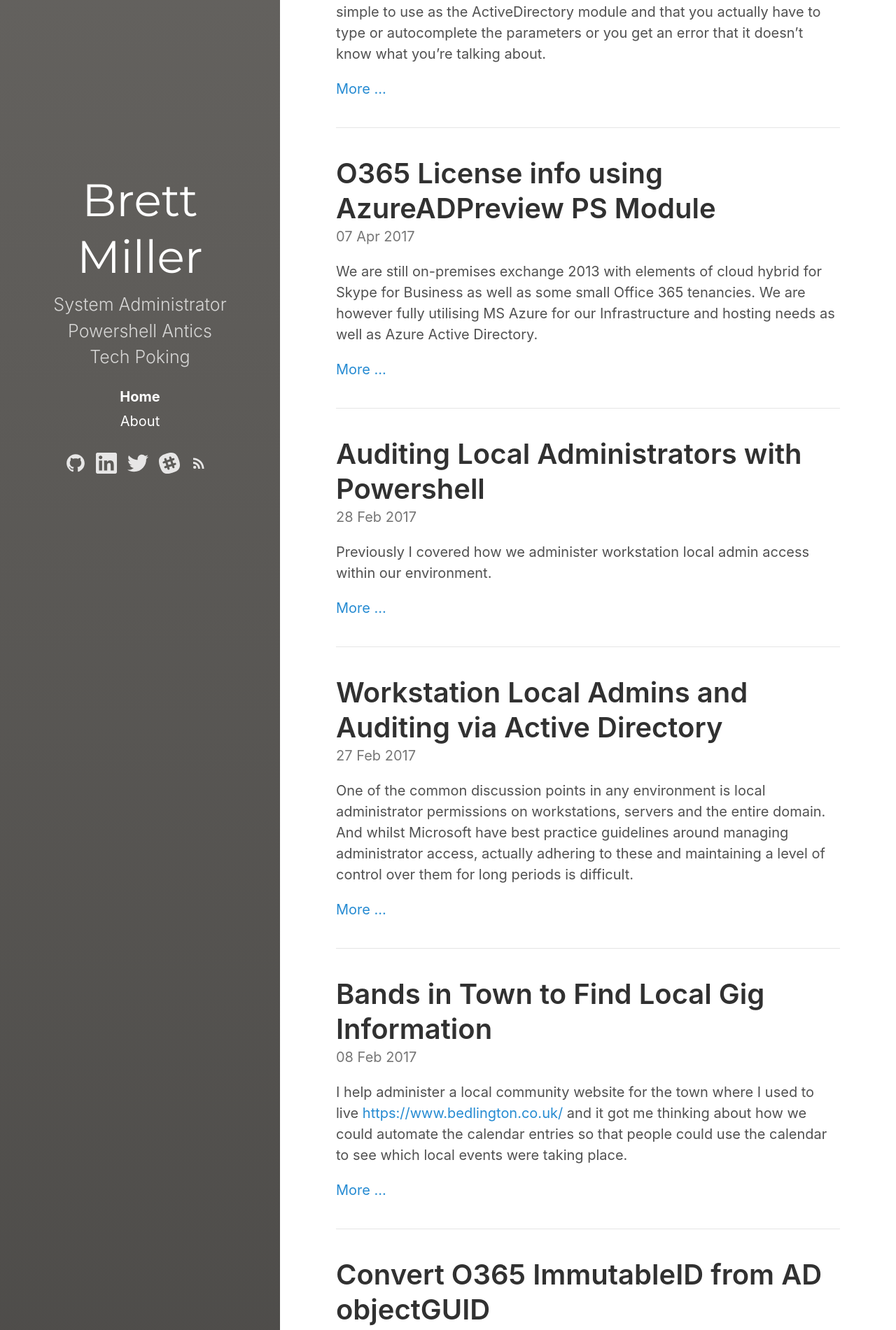
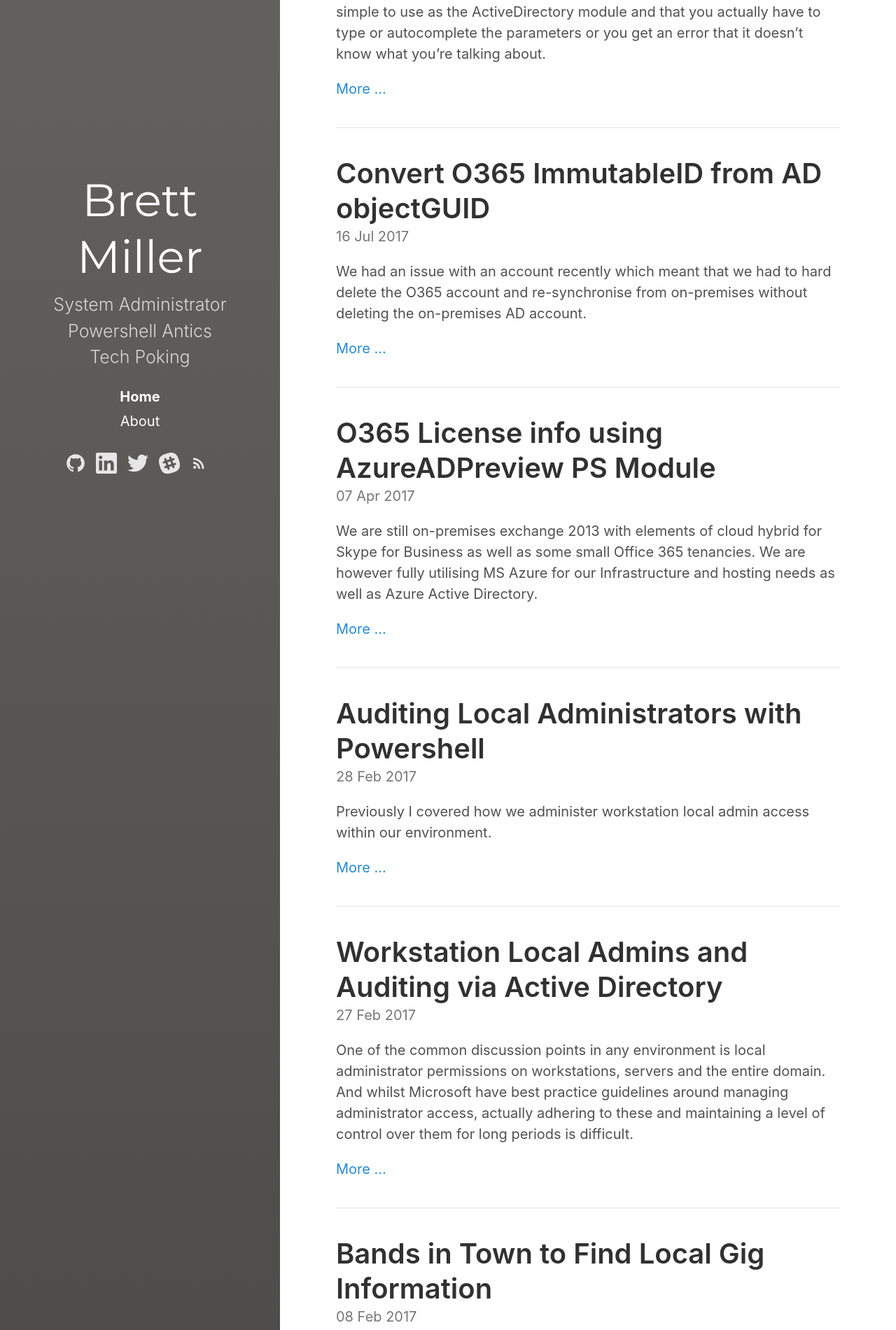
Before and after one commit to brettmillerb/brettmillerb.github.io, a Jekyll site: the page built from index.html, in a window 1280 px wide. Shown: the part 1230-3131 px from the top of the page at 70% size. Built offline with Jekyll 4.4.1, drawn with Linux system fonts in a browser that asks for light colours; the list of posts is cut into pages by our own code; some of the changed text lies outside the part shown.

Commit message:
Changed date override on the post as can't see anything else that would be preventing build

```diff
--- a/_posts/2017-07-16-convert-o365-immutableid-from-ad-objectguid.md
+++ b/_posts/2017-07-16-convert-o365-immutableid-from-ad-objectguid.md
@@ -1,6 +1,6 @@
 ---
 title: Convert O365 ImmutableID from AD objectGUID
-date: 2017-02-08 00:25:29
+date: 2017-07-16 00:25:29
 
 tags:
   - Powershell
```
